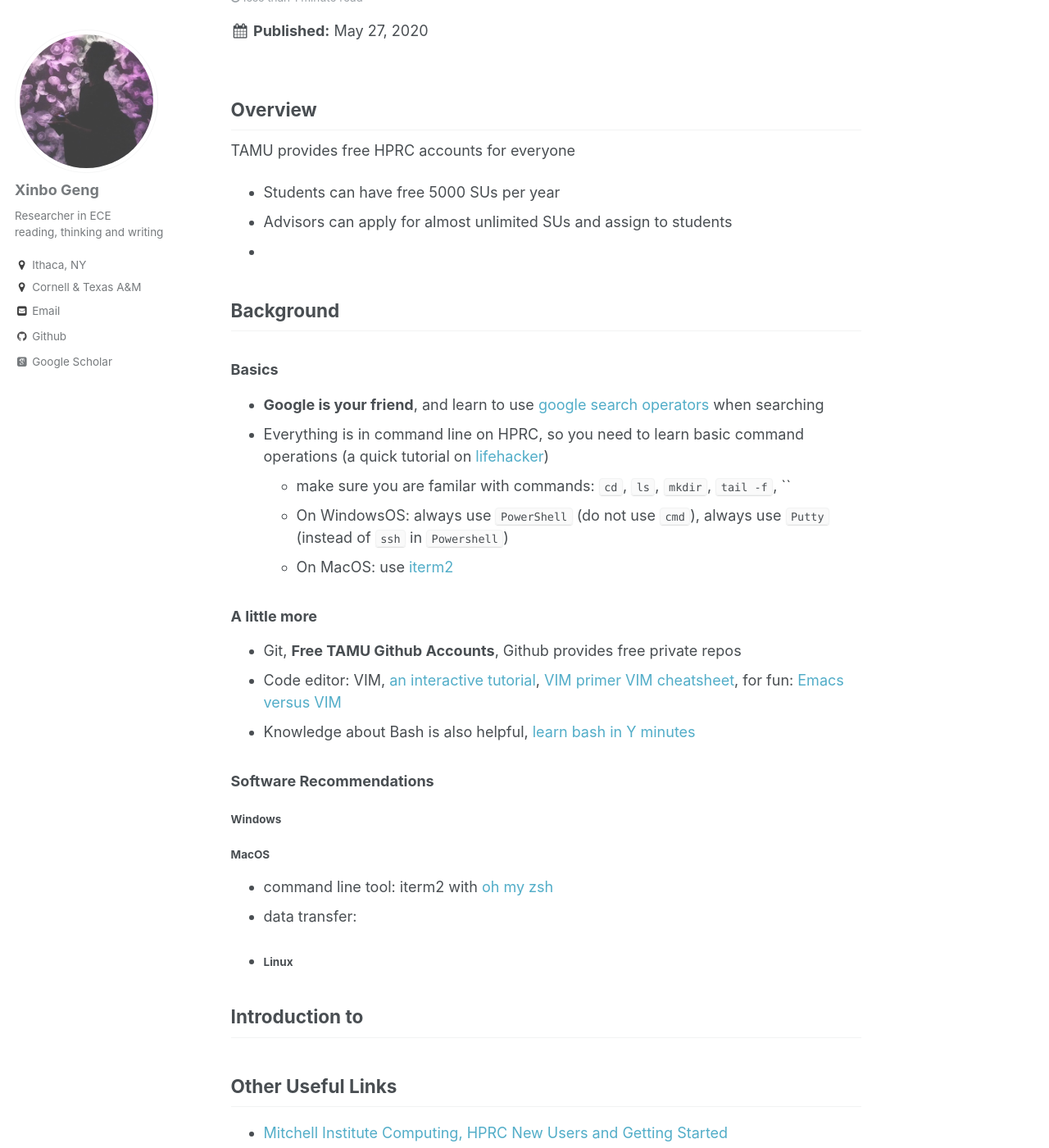
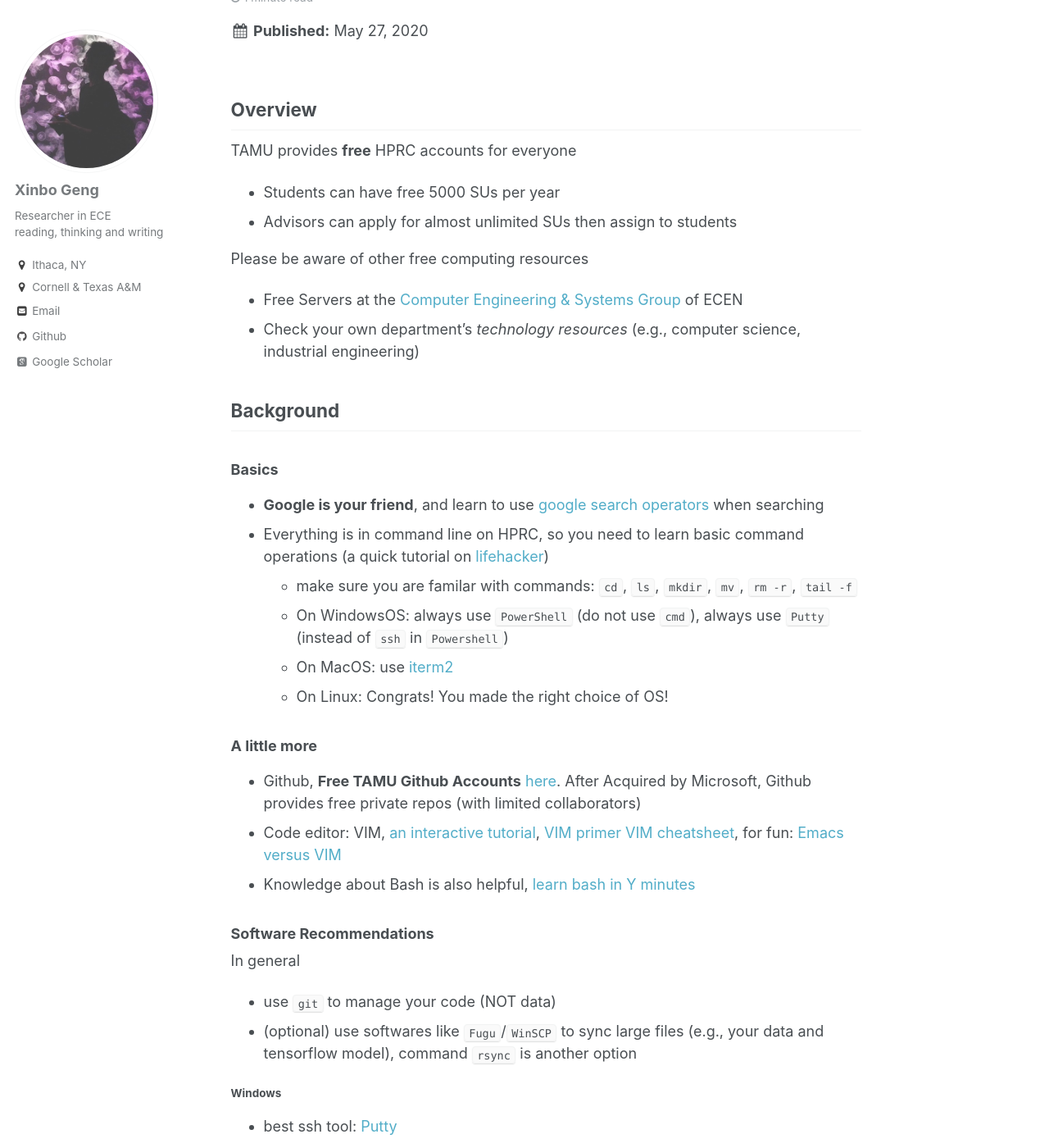
Before and after one commit to xb00dx/xb00dx.github.io, a Jekyll site: the page built from _posts/2020-08-21-Intro-to-TAMU-HPRC.md, in a window 1280 px wide and 1400 px high, scrolled down 195 px. Shown: the whole window at 82% size. Built offline with Jekyll 4.4.1, drawn with Linux system fonts in a browser that asks for light colours; some web fonts are replaced; some of the changed text lies outside the part shown.

Commit message:
more content

```diff
--- a/_posts/2020-08-21-Intro-to-TAMU-HPRC.md
+++ b/_posts/2020-08-21-Intro-to-TAMU-HPRC.md
@@ -11,36 +11,50 @@ tags:
 
 
 ## Overview
-TAMU provides free HPRC accounts for everyone
+TAMU provides **free** HPRC accounts for everyone
 - Students can have free 5000 SUs per year
-- Advisors can apply for almost unlimited SUs and assign to students
--
+- Advisors can apply for almost unlimited SUs then assign to students
+
+Please be aware of other free computing resources
+- Free Servers at the [Computer Engineering & Systems Group](https://cesg.tamu.edu/tech-resources/) of ECEN
+- Check your own department's *technology resources* (e.g., computer science, industrial engineering)
 
 ## Background
 ### Basics
 - **Google is your friend**, and learn to use [google search operators](https://moz.com/learn/seo/search-operators) when searching
 - Everything is in command line on HPRC, so you need to learn basic command operations (a quick tutorial on [lifehacker](https://lifehacker.com/a-command-line-primer-for-beginners-5633909))
-	- make sure you are familar with commands: `cd`, `ls`, `mkdir`, `tail -f`, ``
+	- make sure you are familar with commands: `cd`, `ls`, `mkdir`, `mv`, `rm -r`, `tail -f`
 	- On WindowsOS: always use `PowerShell` (do not use `cmd`), always use `Putty` (instead of `ssh` in `Powershell`)
-	- On MacOS: use [ iterm2](https://www.iterm2.com/)
-
+	- On MacOS: use [iterm2](https://www.iterm2.com/)
+	- On Linux: Congrats! You made the right choice of OS!
 
 ### A little more
-- Git, **Free TAMU Github Accounts**, Github provides free private repos
+- Github, **Free TAMU Github Accounts** [here](https://github.tamu.edu). After Acquired by Microsoft, Github provides free private repos (with limited collaborators)
 - Code editor: VIM, [an interactive tutorial](https://www.openvim.com/), [VIM primer](https://danielmiessler.com/study/vim/) [VIM cheatsheet](https://vim.rtorr.com/), for fun: [Emacs versus VIM](https://en.wikipedia.org/wiki/Editor_war)
 - Knowledge about Bash is also helpful, [learn bash in Y minutes](https://learnxinyminutes.com/docs/bash/)
 
+### Software Recommendations
+In general
+- use `git` to manage your code (NOT data)
+- (optional) use softwares like `Fugu`/`WinSCP` to sync large files (e.g., your data and tensorflow model), command `rsync` is another option
 
-### Software Recommendations
 #### Windows
+- best ssh tool: [Putty](https://www.putty.org/)
+- best FTP tool for data transfer: [WinSCP](https://winscp.net/eng/index.php)
+
 #### MacOS
 - command line tool: iterm2 with [oh my zsh](https://ohmyz.sh/)
-- data transfer:
--
+- data transfer: [Fugu](https://sourceforge.net/projects/fugussh/files/)
+
 #### Linux
+- data sync (can be installed on TAMU HPRC): [google drive linux client](https://github.com/odeke-em/drive) or [odrive](https://www.odrive.com/)
 
-## Introduction to
+## Introduction to TAMU-HPRC
+### Get Started
 
+### Basic Usage
+
+### More
 
 ## Other Useful Links
 - [ Mitchell Institute Computing, HPRC New Users and Getting Started](http://mitchcomp.physics.tamu.edu/newuserguide/hprcnewuserguide.shtml)
```
